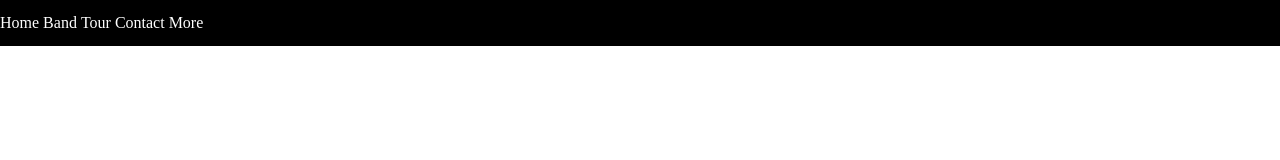
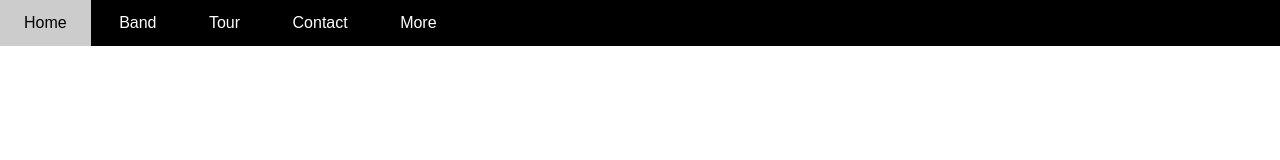
Before and after one commit to Nightcoreee/Clone-W3-Band, a plain HTML site: page index.html in a window 1280 px wide. Drawn offline with Linux system fonts and the light colour scheme.

Commit message:
add nav hover

```diff
--- a/assets/css/style.css
+++ b/assets/css/style.css
@@ -5,6 +5,9 @@
     box-sizing: border-box;
 }
 
+html {
+    font-family: Arial, Helvetica, sans-serif;
+}
 /*
 1. Vị trí
 2. Kích thước
@@ -33,7 +36,15 @@
 #nav li a {
     color: #fff;
     text-decoration: none;
-    line-height: 46px
+    line-height: 46px;
+    padding: 0 24px;
+    display: inline-block;
+
+}
+
+#nav li:hover a {
+    color: #000;
+    background-color: #ccc;
 }
 
 #nav .subnav {
```
